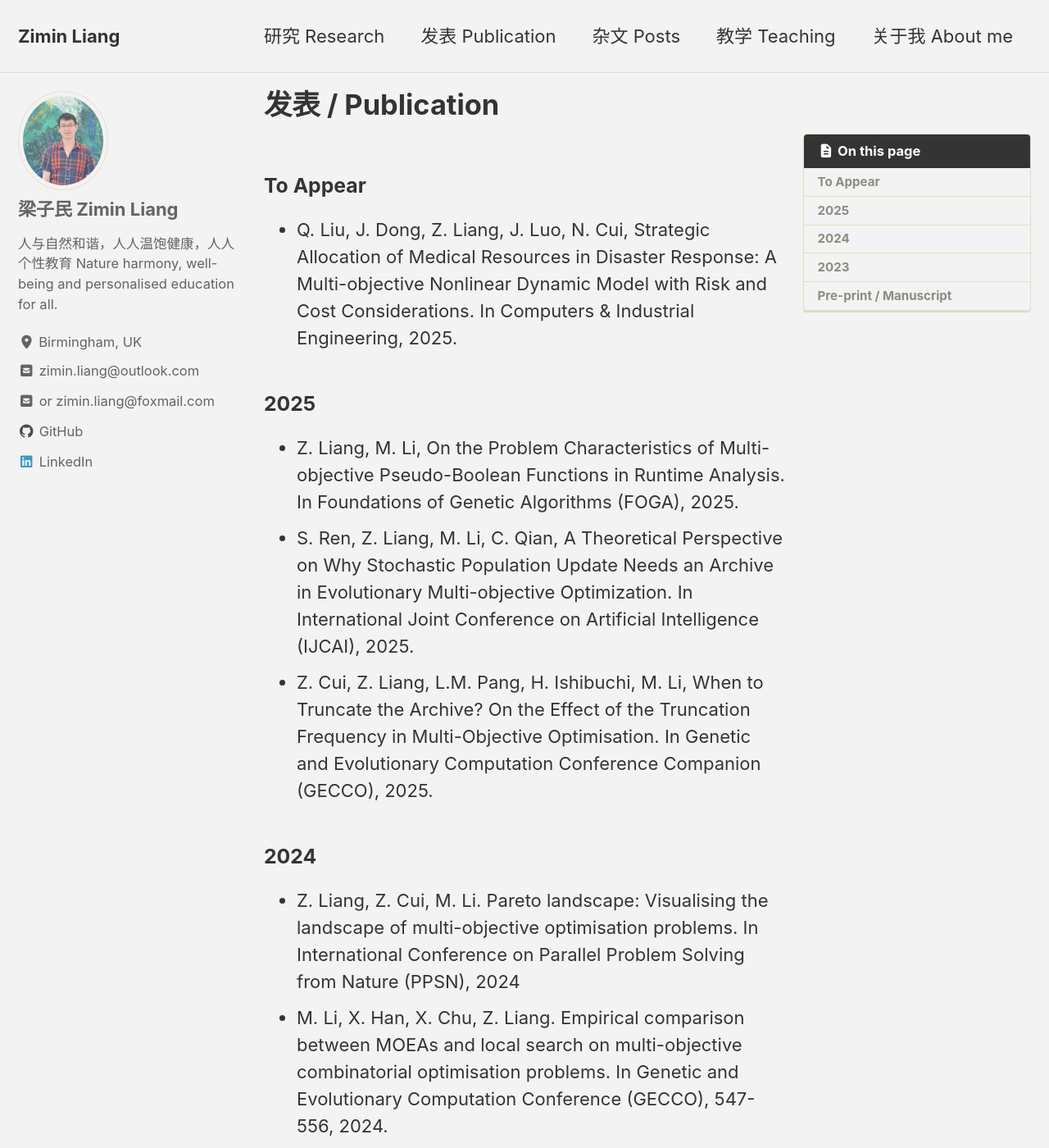
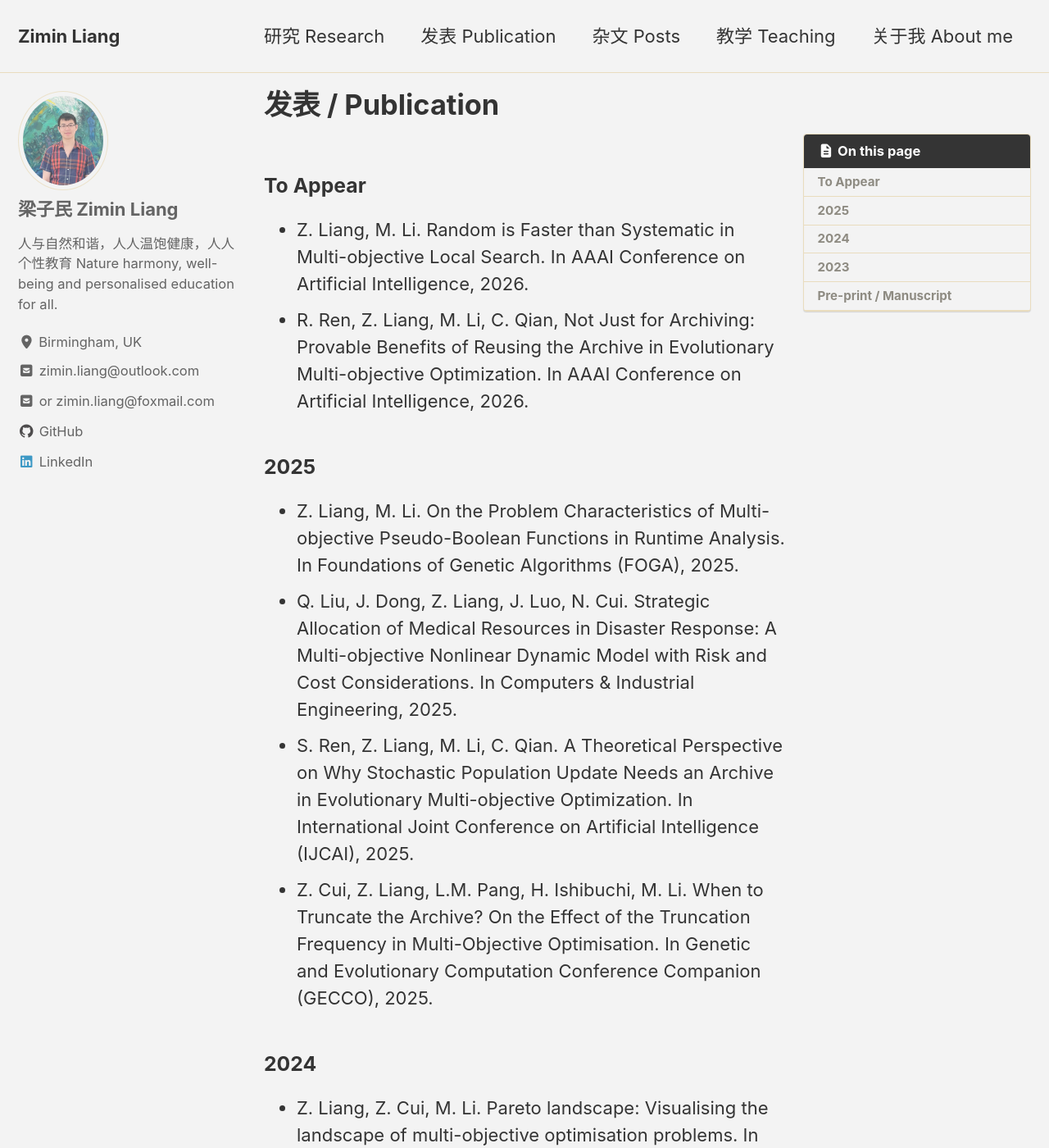
Before and after one commit to Zim-L/Zim-L.github.io, a Jekyll site: the page built from pages/publication.md, in a window 1280 px wide and 1400 px high. Shown: the whole window at 82% size. Built offline with Jekyll 4.4.1, drawn with Linux system fonts in a browser that asks for light colours; cached includes are drawn as plain includes.

Commit message:
Update publication.md

```diff
--- a/pages/publication.md
+++ b/pages/publication.md
@@ -7,12 +7,14 @@ toc: true
 ---
 
 ### To Appear
- - Q. Liu, J. Dong, Z. Liang, J. Luo, N. Cui, Strategic Allocation of Medical Resources in Disaster Response: A Multi-objective Nonlinear Dynamic Model with Risk and Cost Considerations. In Computers & Industrial Engineering, 2025.
+ - Z. Liang, M. Li. Random is Faster than Systematic in Multi-objective Local Search. In AAAI Conference on Artificial Intelligence, 2026.
+ - R. Ren, Z. Liang, M. Li, C. Qian, Not Just for Archiving: Provable Benefits of Reusing the Archive in Evolutionary Multi-objective Optimization. In AAAI Conference on Artificial Intelligence, 2026.
 
 ### 2025
- - Z. Liang, M. Li, On the Problem Characteristics of Multi-objective Pseudo-Boolean Functions in Runtime Analysis. In Foundations of Genetic Algorithms (FOGA), 2025.
- - S. Ren, Z. Liang, M. Li, C. Qian, A Theoretical Perspective on Why Stochastic Population Update Needs an Archive in Evolutionary Multi-objective Optimization. In International Joint Conference on Artificial Intelligence (IJCAI), 2025.
- - Z. Cui, Z. Liang, L.M. Pang, H. Ishibuchi, M. Li, When to Truncate the Archive? On the Effect of the Truncation Frequency in Multi-Objective Optimisation. In Genetic and Evolutionary Computation Conference Companion (GECCO), 2025.
+ - Z. Liang, M. Li. On the Problem Characteristics of Multi-objective Pseudo-Boolean Functions in Runtime Analysis. In Foundations of Genetic Algorithms (FOGA), 2025.
+ - Q. Liu, J. Dong, Z. Liang, J. Luo, N. Cui. Strategic Allocation of Medical Resources in Disaster Response: A Multi-objective Nonlinear Dynamic Model with Risk and Cost Considerations. In Computers & Industrial Engineering, 2025.
+ - S. Ren, Z. Liang, M. Li, C. Qian. A Theoretical Perspective on Why Stochastic Population Update Needs an Archive in Evolutionary Multi-objective Optimization. In International Joint Conference on Artificial Intelligence (IJCAI), 2025.
+ - Z. Cui, Z. Liang, L.M. Pang, H. Ishibuchi, M. Li. When to Truncate the Archive? On the Effect of the Truncation Frequency in Multi-Objective Optimisation. In Genetic and Evolutionary Computation Conference Companion (GECCO), 2025.
 
 ### 2024
  - Z. Liang, Z. Cui, M. Li. Pareto landscape: Visualising the landscape of multi-objective optimisation problems. In International Conference on Parallel Problem Solving from Nature (PPSN), 2024
```
